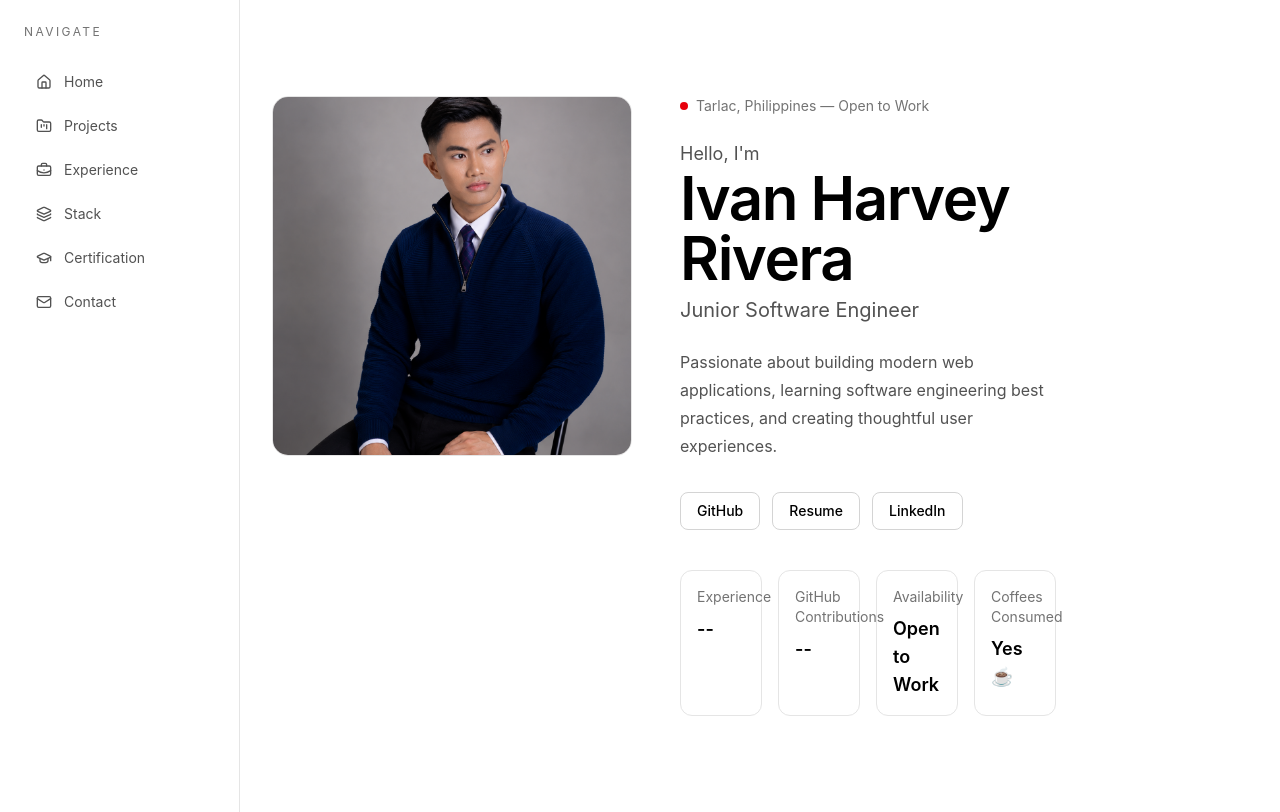
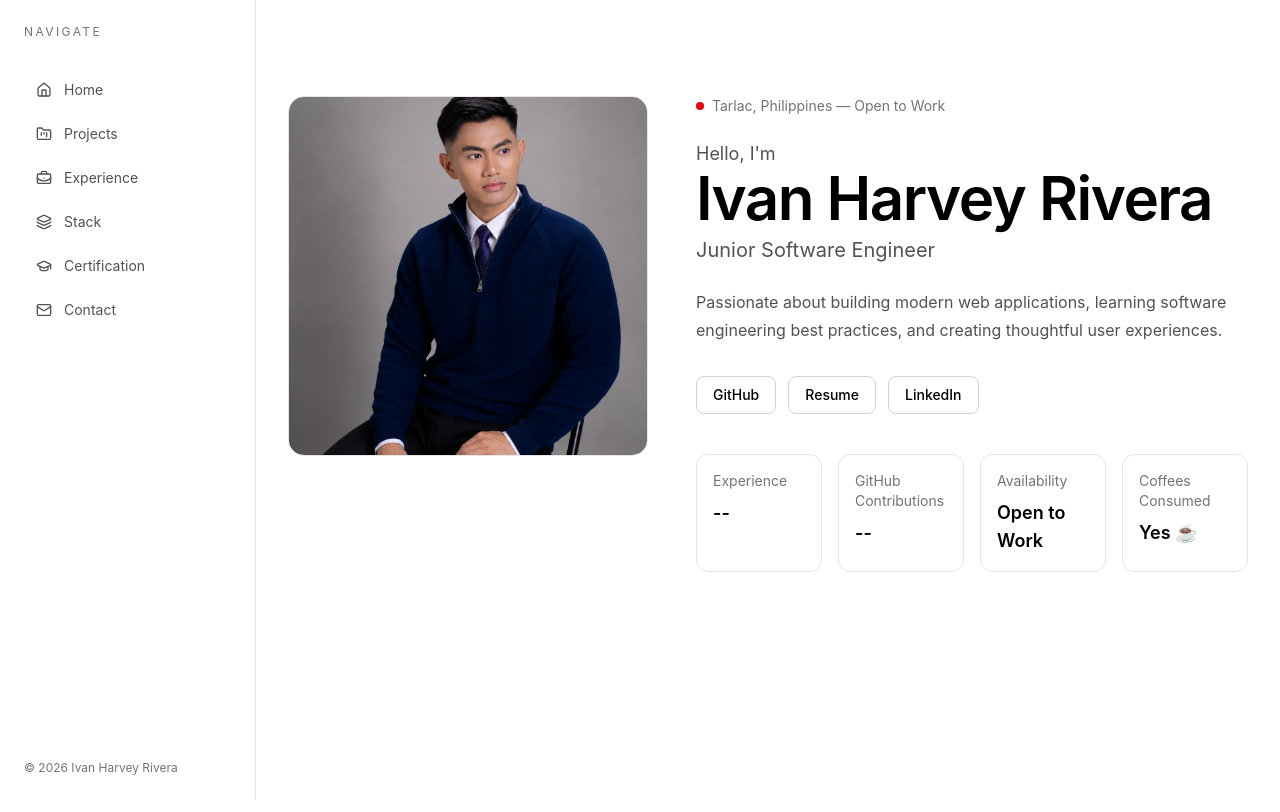
Before and after one commit to The-Young-Swag/Portfolio_DevStudio, a React (Vite) app: page / in a window 1280 px wide. Built offline with nearby package versions, Linux system fonts and the light colour scheme.

Commit message:
refactor(navigation): extract sidebar into composable components

```diff
--- a/src/components/layout/PortfolioLayout.tsx
+++ b/src/components/layout/PortfolioLayout.tsx
@@ -1,6 +1,6 @@
 import type { PropsWithChildren } from "react";
 
-import { RightRail, Sidebar } from "@/components/navigation";
+import { Sidebar } from "@/components/navigation";
 
 type PortfolioLayoutProps = PropsWithChildren;
 
@@ -14,8 +14,6 @@ export function PortfolioLayout({
             <main className="flex-1">
                 {children}
             </main>
-
-            <RightRail />
         </div>
     );
 }
--- /dev/null
+++ b/src/components/navigation/NavigationList.tsx
@@ -0,0 +1,37 @@
+import { navigation } from "@/constants/navigation";
+
+export function NavigationList() {
+    return (
+        <nav>
+            <ul className="space-y-2">
+                {navigation.map((item) => {
+                    const Icon = item.icon;
+
+                    return (
+                        <li key={item.id}>
+                            <a
+                                href={`#${item.id}`}
+                                className="
+                                    flex
+                                    items-center
+                                    gap-3
+                                    rounded-lg
+                                    px-3
+                                    py-2
+                                    text-sm
+                                    text-neutral-600
+                                    transition-colors
+                                    hover:bg-neutral-100
+                                    hover:text-neutral-950
+                                "
+                            >
+                                <Icon size={16} />
+                                {item.label}
+                            </a>
+                        </li>
+                    );
+                })}
+            </ul>
+        </nav>
+    );
+}
--- a/src/components/navigation/Sidebar.tsx
+++ b/src/components/navigation/Sidebar.tsx
@@ -1,32 +1,26 @@
-import { navigation } from "@/constants/navigation";
+import { NavigationList } from "./NavigationList";
+import { SidebarFooter } from "./SidebarFooter";
+import { SidebarHeader } from "./SidebarHeader";
 
 export function Sidebar() {
     return (
-        <aside className="hidden lg:flex w-60 shrink-0 border-r border-neutral-200">
-            <nav className="w-full p-6">
-                <p className="mb-6 text-xs uppercase tracking-[0.2em] text-neutral-500">
-                    Navigate
-                </p>
+        <aside
+            className="
+                hidden
+                lg:flex
+                w-64
+                shrink-0
+                flex-col
+                border-r
+                border-neutral-200
+                p-6
+            "
+        >
+            <SidebarHeader />
 
-                <ul className="space-y-2">
-                    {navigation.map((item) => {
-                        const Icon = item.icon;
+            <NavigationList />
 
-                        return (
-                            <li key={item.id}>
-                                <a
-                                    href={`#${item.id}`}
-                                    className="flex items-center gap-3 rounded-lg px-3 py-2 text-sm text-neutral-600 transition-colors hover:bg-neutral-100 hover:text-neutral-950"
-                                >
-                                    <Icon size={16} />
-
-                                    {item.label}
-                                </a>
-                            </li>
-                        );
-                    })}
-                </ul>
-            </nav>
+            <SidebarFooter />
         </aside>
     );
 }
--- /dev/null
+++ b/src/components/navigation/SidebarFooter.tsx
@@ -0,0 +1,9 @@
+export function SidebarFooter() {
+    return (
+        <footer className="mt-auto pt-8">
+            <p className="text-xs text-neutral-500">
+                © 2026 Ivan Harvey Rivera
+            </p>
+        </footer>
+    );
+}
--- /dev/null
+++ b/src/components/navigation/SidebarHeader.tsx
@@ -0,0 +1,9 @@
+export function SidebarHeader() {
+    return (
+        <header className="mb-8">
+            <p className="text-xs uppercase tracking-[0.2em] text-neutral-500">
+                Navigate
+            </p>
+        </header>
+    );
+}
--- a/src/components/navigation/index.ts
+++ b/src/components/navigation/index.ts
@@ -1,2 +1,5 @@
 export * from "./Sidebar";
 export * from "./RightRail";
+export * from "./SidebarHeader";
+export * from "./NavigationList";
+export * from "./SidebarFooter";
```
